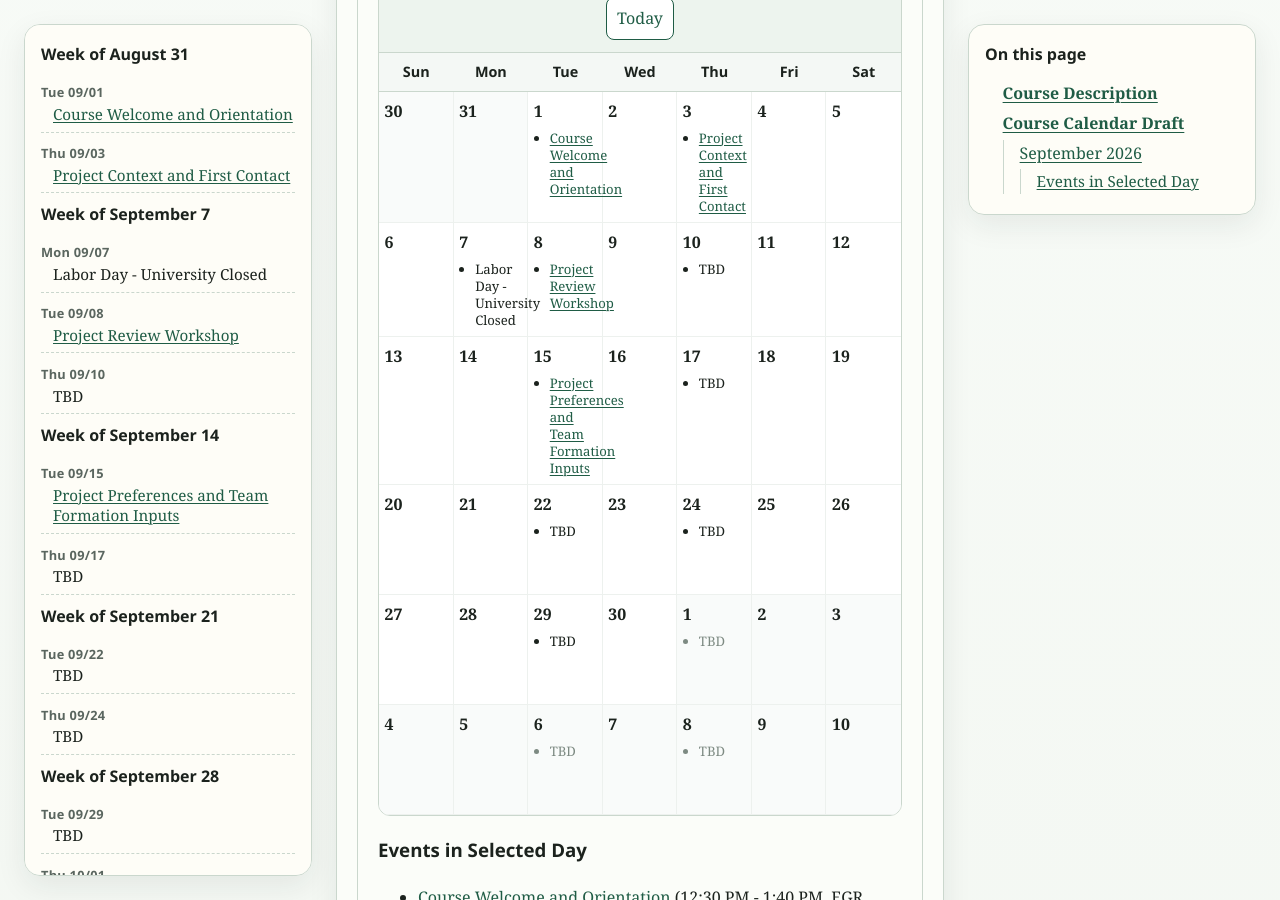
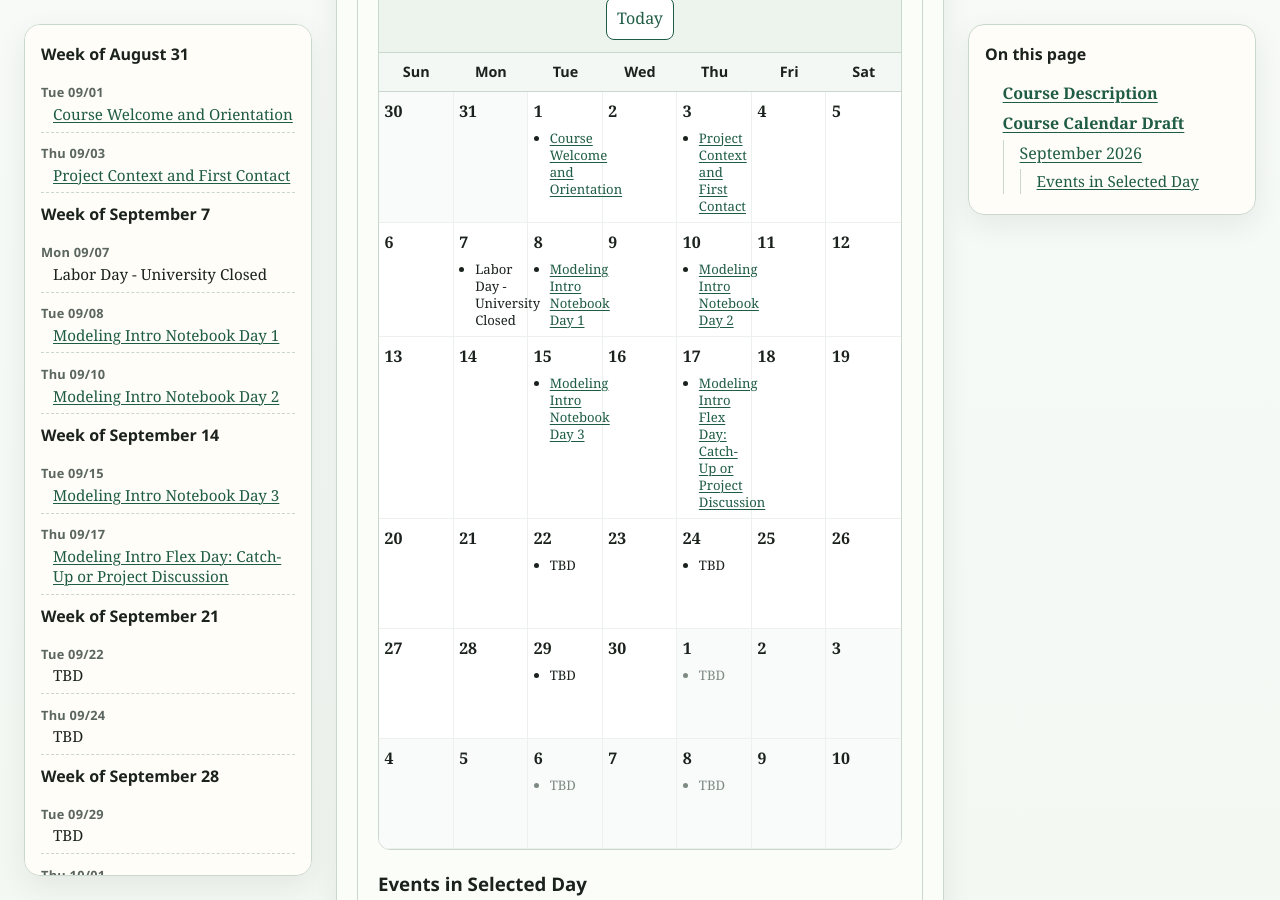
Before and after one commit to msu-cmse-courses/cmse802-FS26, a Jekyll site: the page built from index.md, in a window 1280 px wide and 900 px high, scrolled down 1278 px. Built offline with Jekyll 4.4.1, drawn with Linux system fonts in a browser that asks for light colours.

Commit message:
Updating Schedule

```diff
--- a/_data/schedule.yml
+++ b/_data/schedule.yml
@@ -18,26 +18,26 @@
   day_id: null
 - date: '2026-09-08'
   week_start: '2026-09-07'
-  title: Project Review Workshop
-  url: /Schedule/03-class-project-review-workshop
+  title: Modeling Intro Notebook Day 1
+  url: /Schedule/03-class-modeling-intro-repo-workday-1
   event_type: class
   day_id: Day03
 - date: '2026-09-10'
   week_start: '2026-09-07'
-  title: TBD
-  url: null
+  title: Modeling Intro Notebook Day 2
+  url: /Schedule/04-class-modeling-intro-repo-workday-2
   event_type: class
   day_id: Day04
 - date: '2026-09-15'
   week_start: '2026-09-14'
-  title: Project Preferences and Team Formation Inputs
-  url: /Schedule/05-class-project-preferences
+  title: Modeling Intro Notebook Day 3
+  url: /Schedule/05-class-modeling-intro-repo-workday-3
   event_type: class
   day_id: Day05
 - date: '2026-09-17'
   week_start: '2026-09-14'
-  title: TBD
-  url: null
+  title: 'Modeling Intro Flex Day: Catch-Up or Project Discussion'
+  url: /Schedule/06-class-modeling-intro-flex-day
   event_type: class
   day_id: Day06
 - date: '2026-09-22'
--- a/_data/schedule_warnings.yml
+++ b/_data/schedule_warnings.yml
@@ -10,8 +10,6 @@
     one of: NN-class-*, NN-same-*, NN-plus-D-*, NN-next-WDAY-*'
 - warning: 'Studio06_AI_Reflection.md: Filename does not match convention. Expected
     one of: NN-class-*, NN-same-*, NN-plus-D-*, NN-next-WDAY-*'
-- warning: 'Day04: missing NN-class-* file; inserted TBD entry'
-- warning: 'Day06: missing NN-class-* file; inserted TBD entry'
 - warning: 'Day07: missing NN-class-* file; inserted TBD entry'
 - warning: 'Day08: missing NN-class-* file; inserted TBD entry'
 - warning: 'Day09: missing NN-class-* file; inserted TBD entry'
```
Also changed, not shown: 1 other file.
